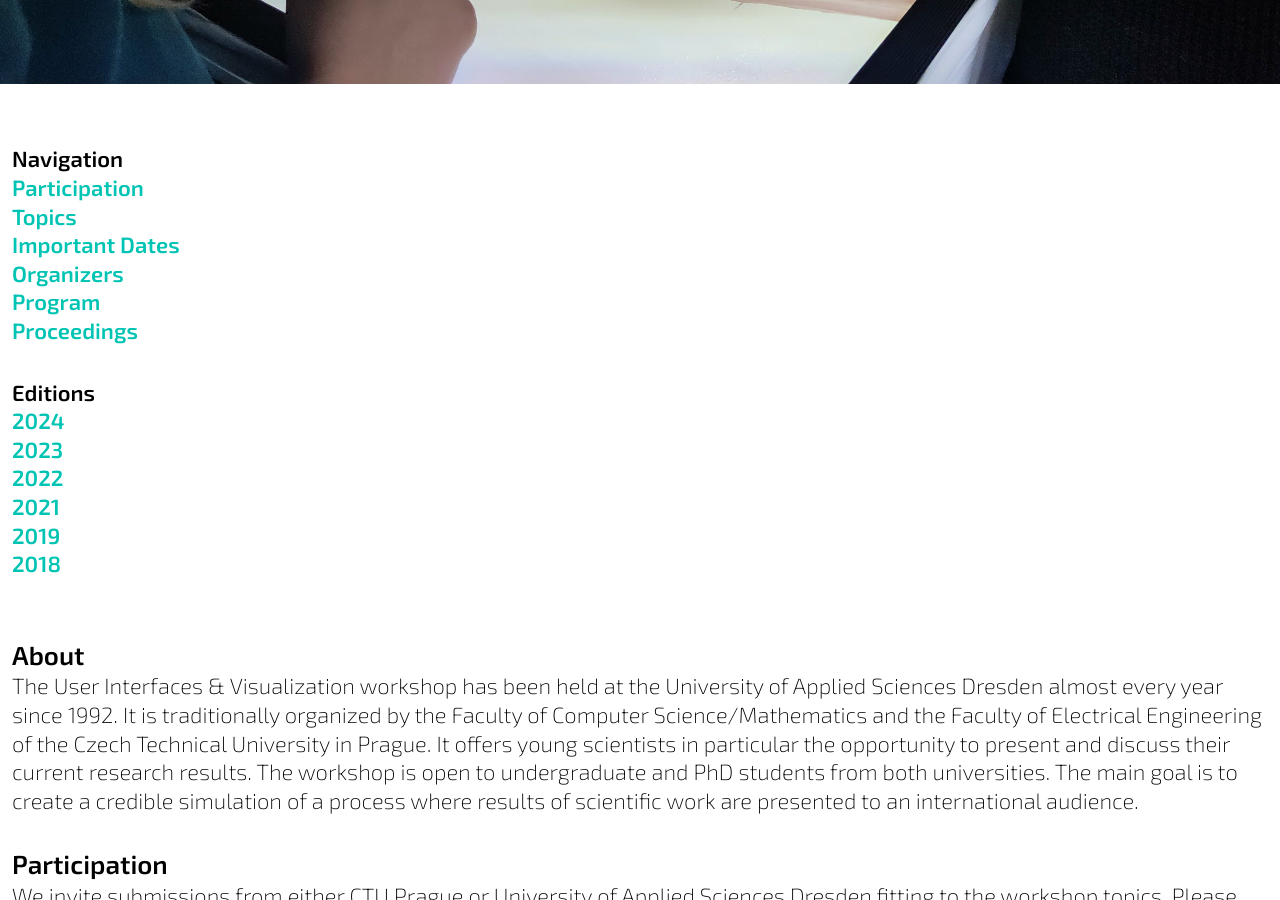
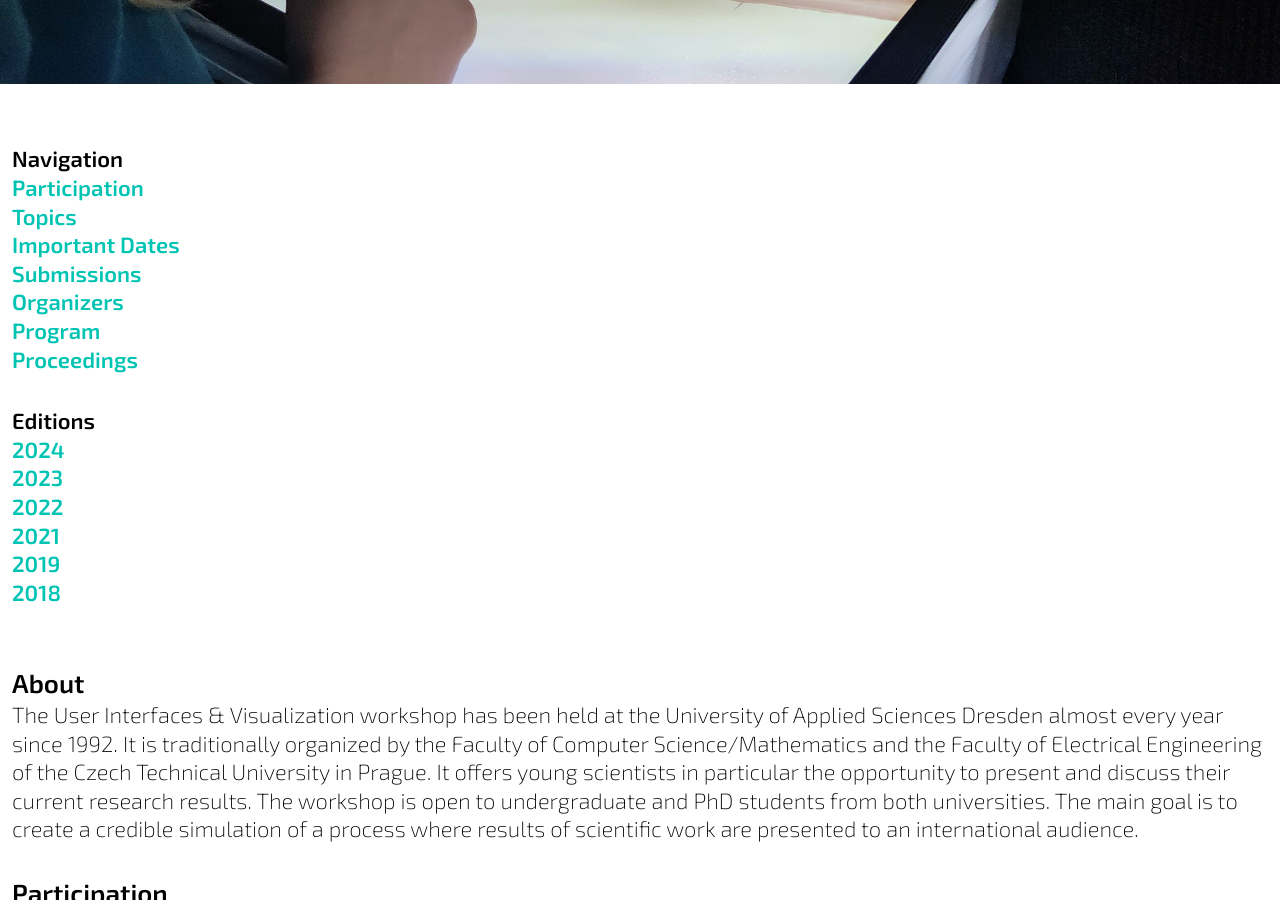
Before and after one commit to workshop-user-interfaces/workshop-user-interfaces.github.io, a Jekyll site: the page built from _editions/2024.markdown, in a window 1280 px wide and 900 px high, scrolled down 508 px. Built offline with Jekyll 4.4.1, drawn with Linux system fonts in a browser that asks for light colours.

Commit message:
Update navigation.html
Add optional link for submission instructions

```diff
--- a/_includes/navigation.html
+++ b/_includes/navigation.html
@@ -9,6 +9,9 @@
         {% endif %}
         {% if page.content contains 'Important Dates' %}
         <span class="listing"><a href="#important-dates">Important Dates</a></span>
+        {% endif %}
+        {% if page.content contains 'Submission Instructions' %}
+        <span class="listing"><a href="#submission-instructions">Submissions</a></span>
         {% endif %}
         {% if page.content contains 'Organizers' %}
         <span class="listing"><a href="#organizers">Organizers</a></span>
```
